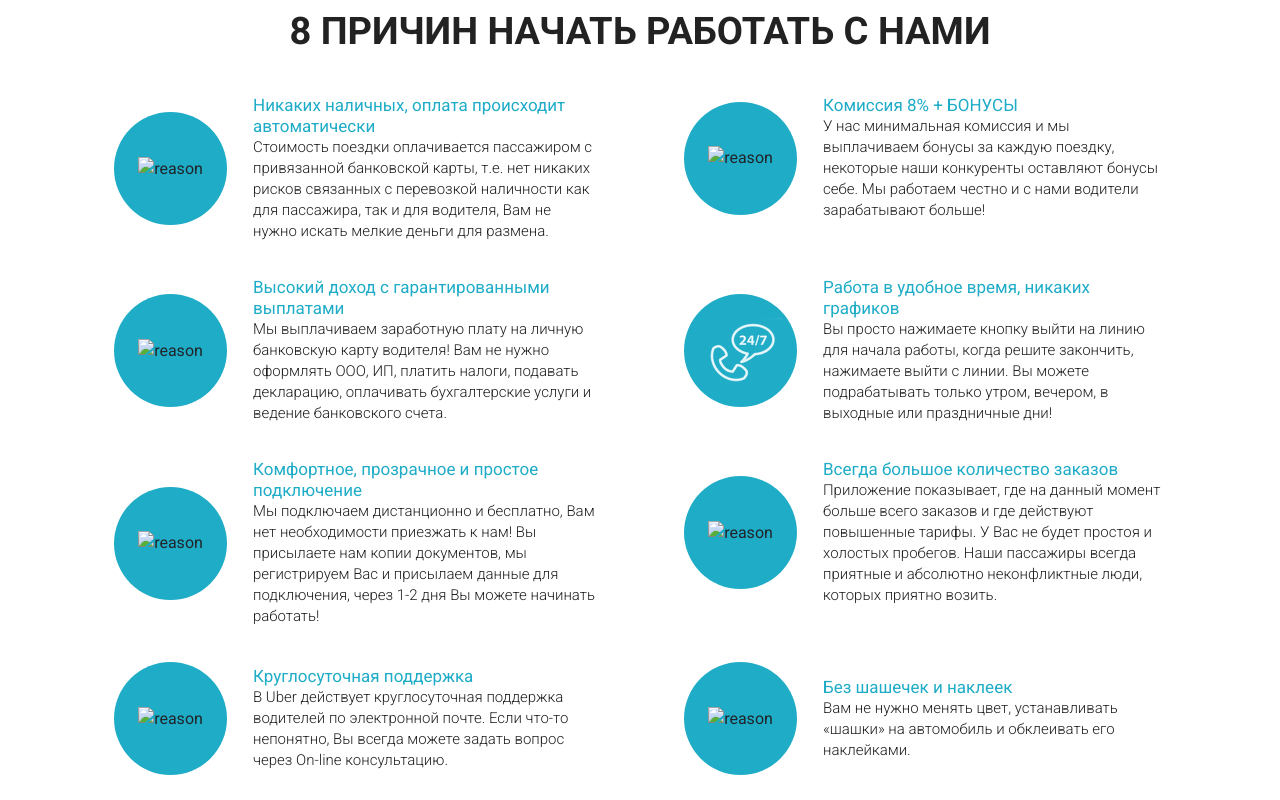
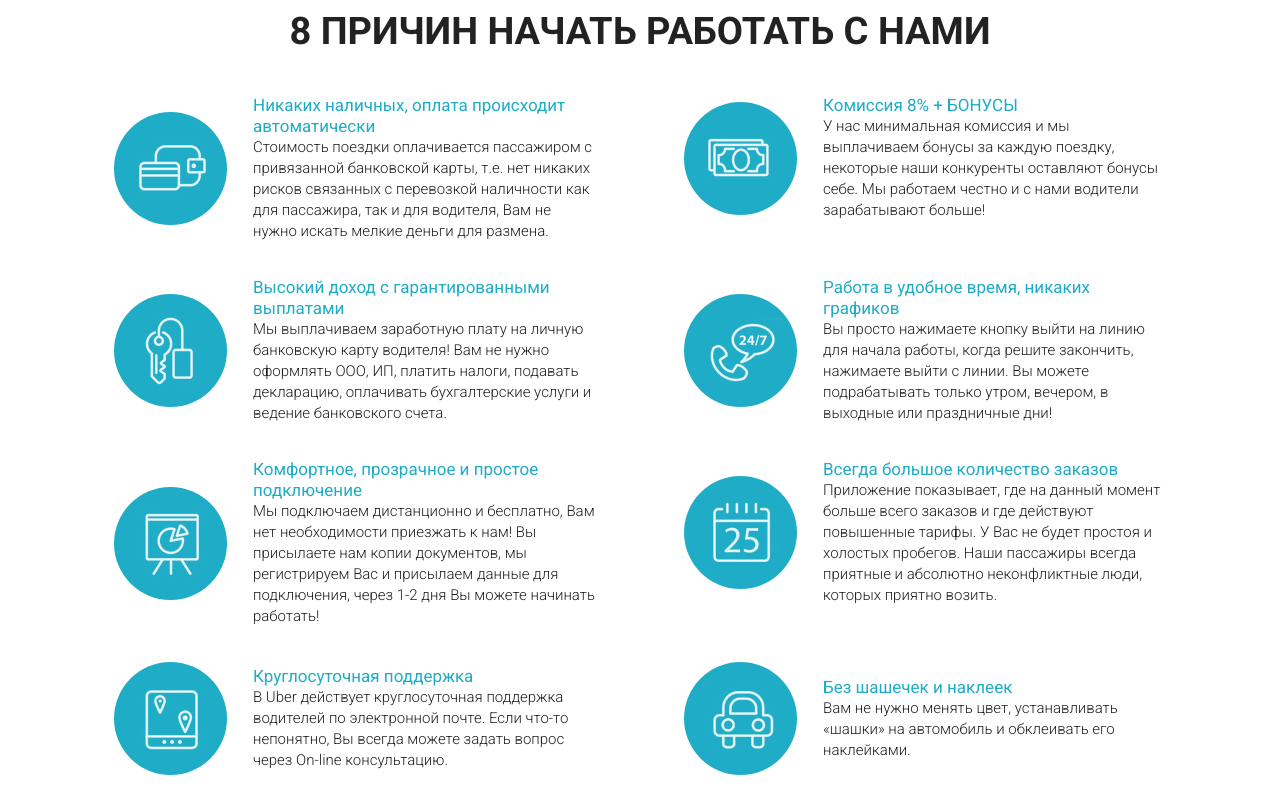
Before and after one commit to AleHHood/AleHHood.github.io, a plain HTML site: page index.html in a window 1280 px wide. Shown: the part 980-1780 px from the top of the page. Drawn offline with Linux system fonts and the light colour scheme; files whose address does not match are found by name.

Commit message:
Update index.html

```diff
--- a/index.html
+++ b/index.html
@@ -34,7 +34,7 @@
             <div class="container">
                 <div class="row">
                     <div class="col-6 col-md-4 offset-md-1">
-                        <a href="#" class="subheader_logo"><img src="/src/Img/logo/Logo.png" alt="logo"></a>
+                        <a href="#" class="subheader_logo"><img src="/Img/logo/Logo.png" alt="logo"></a>
                         <div class="subheader_official">Официальный партнер Uber в Москве</div>
                     </div>
 
@@ -80,7 +80,7 @@
                 <div class="col-md-6">
                     <div class="reasons_block">
                         <div class="reasons_round">
-                            <img src="/src/icons/icon1.png" alt="reason">
+                            <img src="/icons/icon1.png" alt="reason">
                         </div>
                         <div class="reasons_descr">
                             <div class="reasons_subtitle">Никаких наличных, оплата происходит автоматически</div>
@@ -93,7 +93,7 @@
                 <div class="col-md-6">
                     <div class="reasons_block">
                         <div class="reasons_round">
-                            <img src="/src/icons/icon2.png" alt="reason">
+                            <img src="/icons/icon2.png" alt="reason">
                         </div>
                         <div class="reasons_descr">
                             <div class="reasons_subtitle">Комиссия 8% + БОНУСЫ</div>
@@ -106,7 +106,7 @@
                 <div class="col-md-6">
                     <div class="reasons_block">
                         <div class="reasons_round">
-                            <img src="/src/icons/icon3.png" alt="reason">
+                            <img src="/icons/icon3.png" alt="reason">
                         </div>
                         <div class="reasons_descr">
                             <div class="reasons_subtitle">Высокий доход с гарантированными выплатами</div>
@@ -132,7 +132,7 @@
                 <div class="col-md-6">
                     <div class="reasons_block">
                         <div class="reasons_round">
-                            <img src="/src/icons/icon5.png" alt="reason">
+                            <img src="/icons/icon5.png" alt="reason">
                         </div>
                         <div class="reasons_descr">
                             <div class="reasons_subtitle">Комфортное, прозрачное и простое подключение</div>
@@ -145,7 +145,7 @@
                 <div class="col-md-6">
                     <div class="reasons_block">
                         <div class="reasons_round">
-                            <img src="/src/icons/icon6.png" alt="reason">
+                            <img src="/icons/icon6.png" alt="reason">
                         </div>
                         <div class="reasons_descr">
                             <div class="reasons_subtitle">Всегда большое количество заказов</div>
@@ -158,7 +158,7 @@
                 <div class="col-md-6">
                     <div class="reasons_block">
                         <div class="reasons_round">
-                            <img src="/src/icons/icon7.png" alt="reason">
+                            <img src="/icons/icon7.png" alt="reason">
                         </div>
                         <div class="reasons_descr">
                             <div class="reasons_subtitle">Круглосуточная поддержка</div>
@@ -171,7 +171,7 @@
                 <div class="col-md-6">
                     <div class="reasons_block">
                         <div class="reasons_round">
-                            <img src="/src/icons/icon8.png" alt="reason">
+                            <img src="/icons/icon8.png" alt="reason">
                         </div>
                         <div class="reasons_descr">
                             <div class="reasons_subtitle">Без шашечек и наклеек</div>
@@ -252,7 +252,7 @@
         <div class="prius_white">
                 <div class="container">
                     <div class="row">
-                        <img class="col-md-8 prius_white_img" src="/src/Img/bg/Prius_logo.png" alt="">
+                        <img class="col-md-8 prius_white_img" src="/Img/bg/Prius_logo.png" alt="">
                     </div>
                     <div class="subtitle prius_white_subtitle">
                         Машины на каждый день.<br>Лучше, быстрее и дешевле, чем такси
@@ -408,7 +408,7 @@
                 <span class="icon-instagram"></span>
             </div>
             <div class="download">
-                <img src="/src/icons/download.png" alt="">
+                <img src="/icons/download.png" alt="">
             </div>
         </div>
 
```
